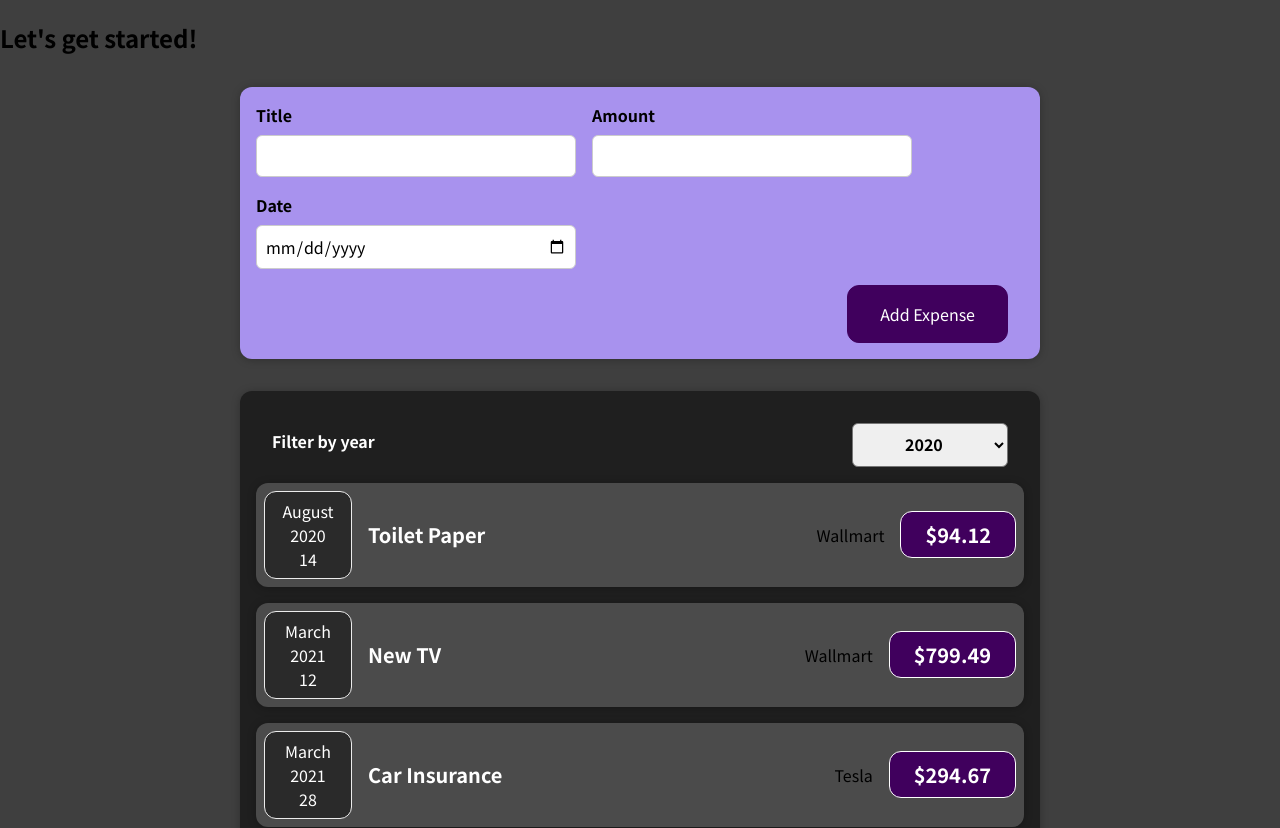
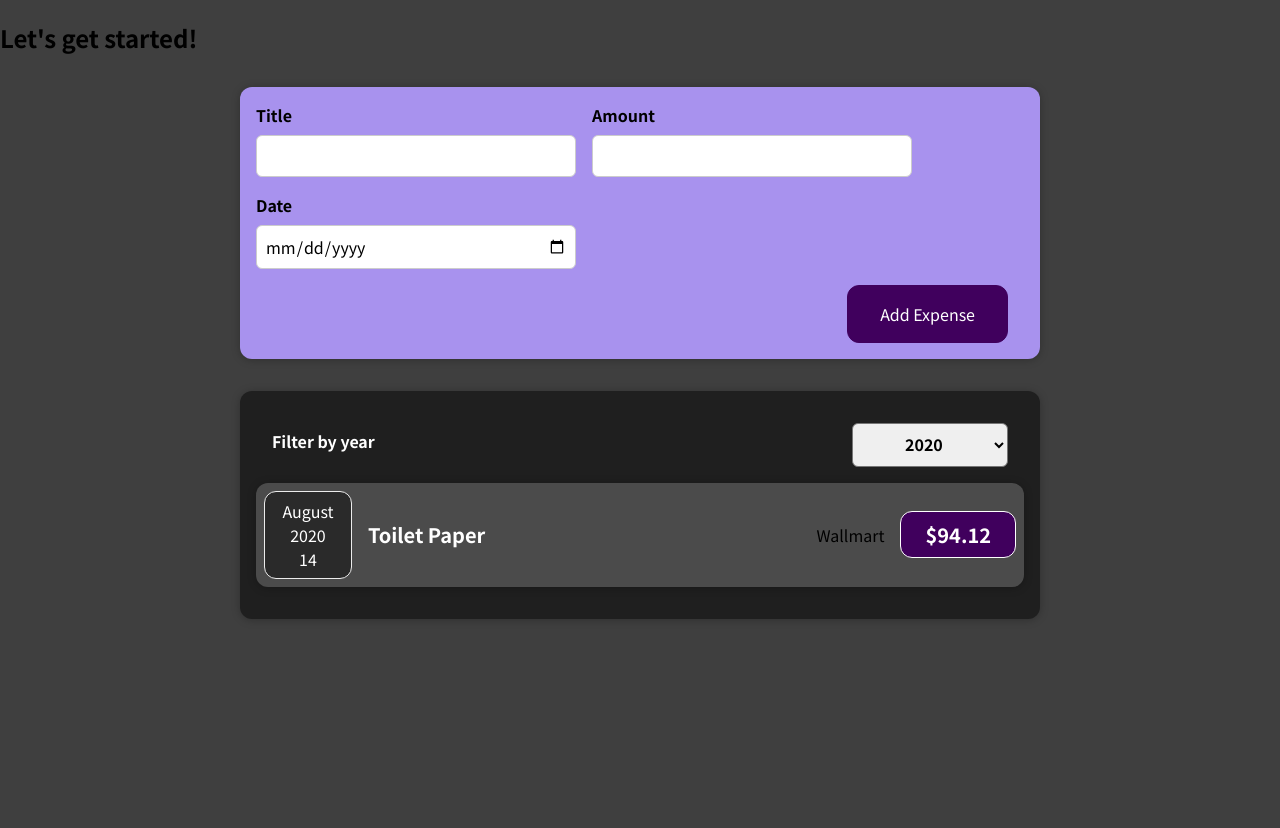
Before and after one commit to hrd05/first-react-project, a React (Create React App) app: page / in a window 1280 px wide. Shown: the top 828 px of the page. After the commit the page ends 800 px from the top, so only its background shows below. Built offline with nearby package versions, Linux system fonts and the light colour scheme.

Commit message:
filtering expenses

```diff
--- a/src/App.js
+++ b/src/App.js
@@ -22,7 +22,7 @@ const DUMMY_EXPENSES = [
     id: "e4",
     title: "New Desk (Wooden)",
     amount: 450,
-    date: new Date(2021, 5, 12),
+    date: new Date(2022, 5, 12),
     locationOfExpenditure: "Ikea",
   },
 ];
--- a/src/components/Expenses/Expenses.js
+++ b/src/components/Expenses/Expenses.js
@@ -13,10 +13,14 @@ const Expenses = (props) => {
         setFilteredYear(selectedYear);
     }
 
+    const filtereedExpenses = expenses.filter((expense) => expense.date.getFullYear().toString() === filteredYear);
+
+
+
     return (
         <Card className="expenses">
             <ExpenseFilter selected={filteredYear} onChangeFilter={filterChangeHandler} />
-            {expenses.map((expense) => (
+            {filtereedExpenses.map((expense) => (
                 <ExpenseItem
                     key={expense.id}
                     title={expense.title}
```
